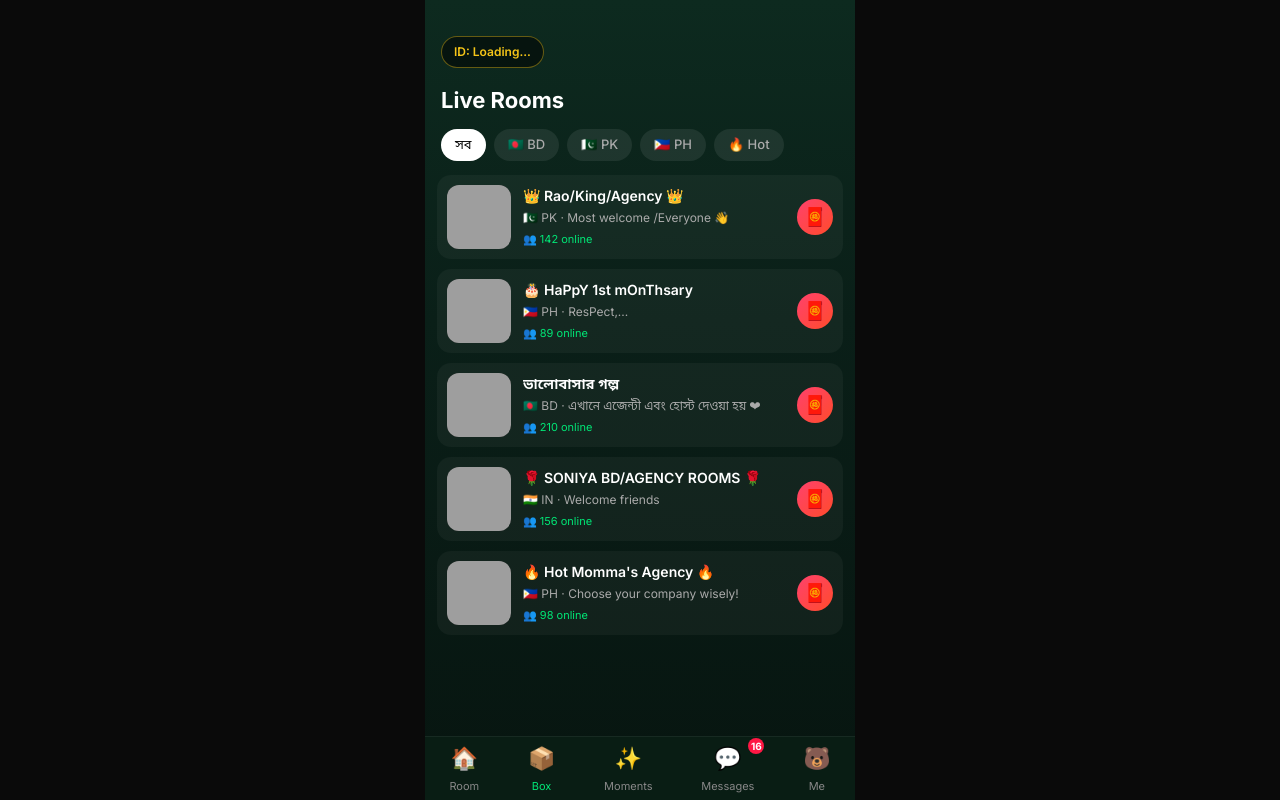
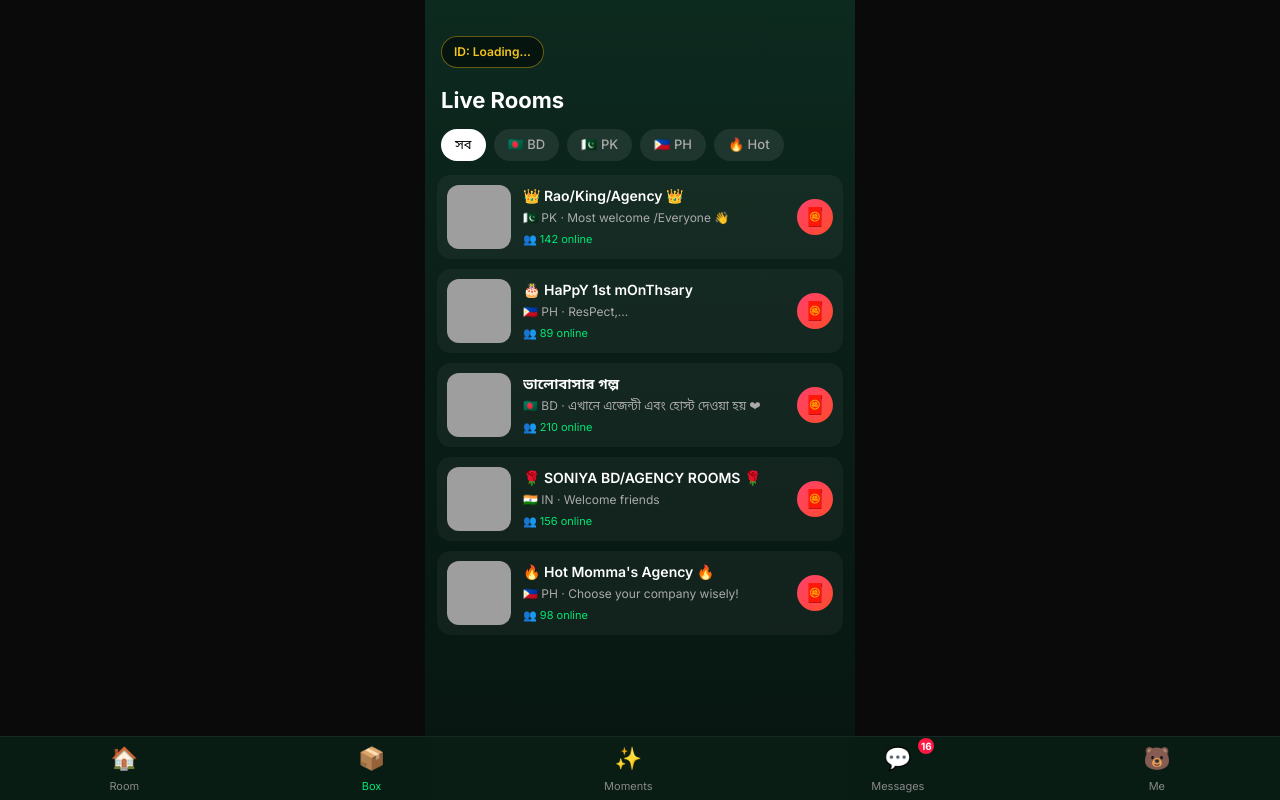
Before and after one commit to sumon186954-art/My-room-app-, a plain HTML site: page index.html in a window 1280 px wide. Drawn offline with nearby package versions, Linux system fonts and the light colour scheme; grey boxes are pictures that could not be loaded.

Commit message:
Change bottom navigation position to fixed

```diff
--- a/index.html
+++ b/index.html
@@ -32,7 +32,7 @@ body{font-family:'Inter','Noto Sans Bengali',sans-serif;background:#0a0a0a;color
 .room-desc{font-size:12px;color:#aaa;margin-top:3px;white-space:nowrap;overflow:hidden;text-overflow:ellipsis}
 .room-meta{display:flex;align-items:center;gap:6px;margin-top:4px;font-size:11px;color:#00e676}
 .room-gift{width:36px;height:36px;border-radius:50%;background:linear-gradient(135deg,#ff416c,#ff4b2b);display:flex;align-items:center;justify-content:center;font-size:18px;flex-shrink:0}
-.bottom-nav{position:absolute;bottom:0;left:0;right:0;height:64px;background:rgba(10,30,22,0.95);backdrop-filter:blur(12px);display:flex;justify-content:space-around;align-items:center;border-top:1px solid rgba(255,255,255,0.06);z-index:20}
+.bottom-nav{position:fixed;bottom:0;left:0;right:0;height:64px;background:rgba(10,30,22,0.95);backdrop-filter:blur(12px);display:flex;justify-content:space-around;align-items:center;border-top:1px solid rgba(255,255,255,0.06);z-index:20}
 .nav-item{display:flex;flex-direction:column;align-items:center;gap:3px;font-size:11px;color:#888;position:relative;cursor:pointer}
 .nav-item.active{color:#00e676}
 .nav-item .icon{font-size:22px}
```
